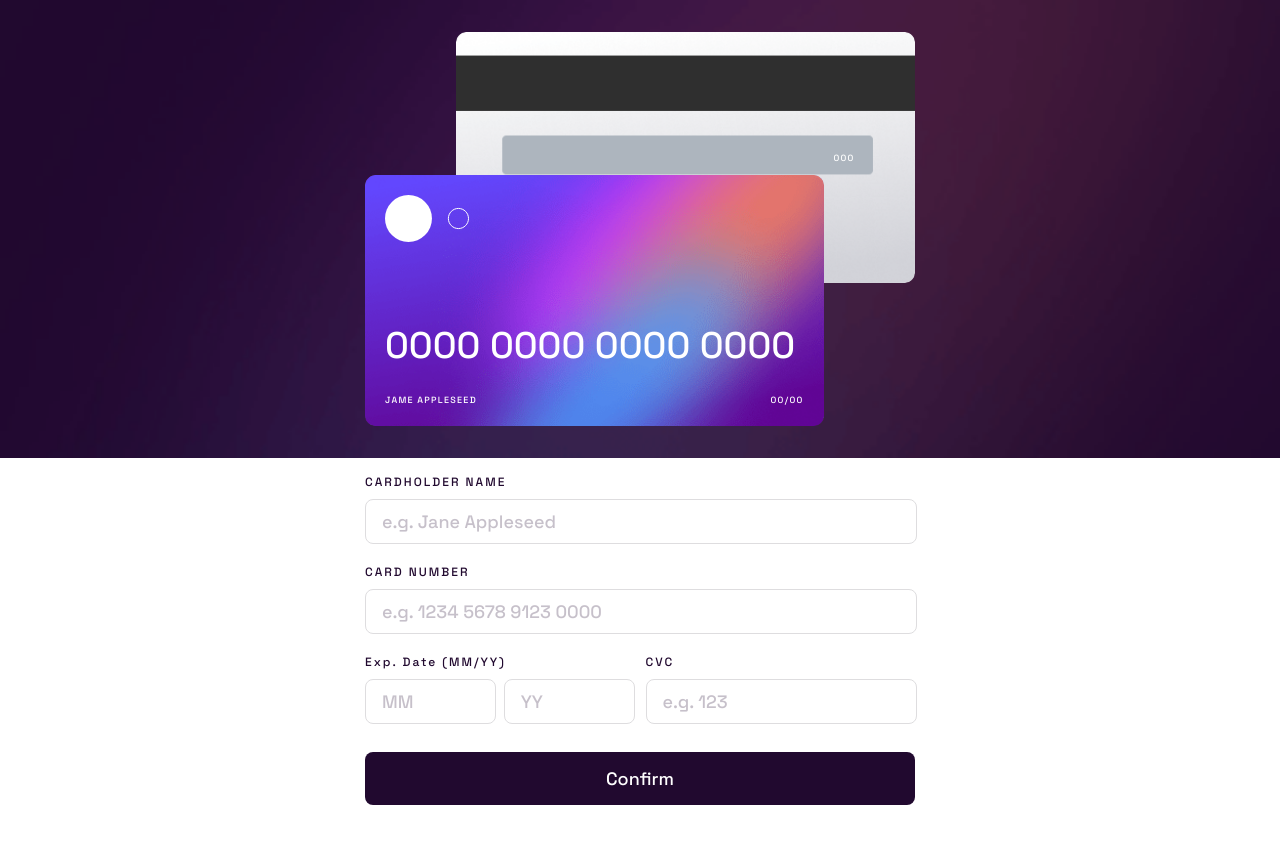
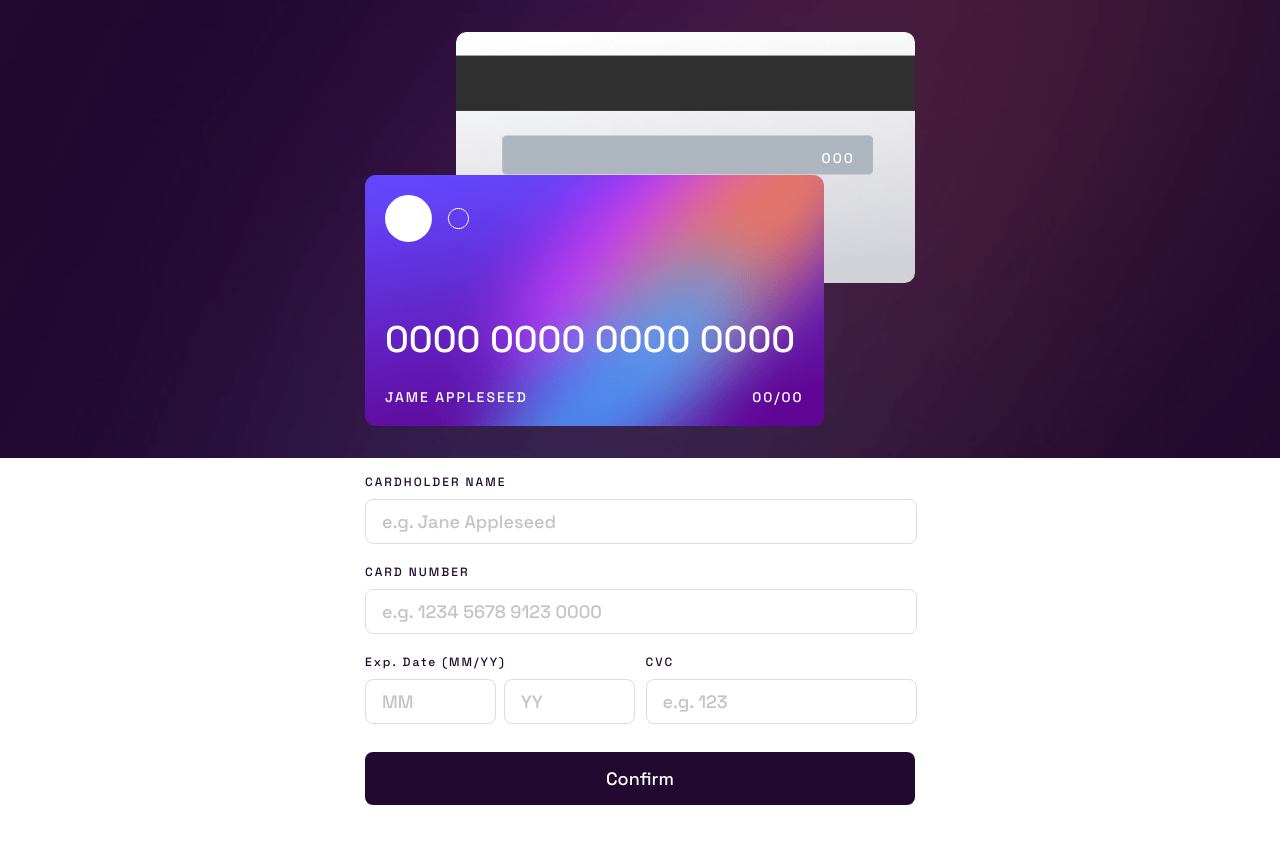
Before and after one commit to Orliland/interactive-card-details-form, a React (Vite) app: page / in a window 1280 px wide. Shown: the top 844 px of the page. Built offline with nearby package versions, Linux system fonts and the light colour scheme.

Commit message:
add styles for card in tablet view (text)

```diff
--- a/src/components/Card/card.css
+++ b/src/components/Card/card.css
@@ -105,3 +105,12 @@
   font: var(--body-s);
   letter-spacing: 0.129rem;
 }
+
+@media (min-width: 550px) {
+  .card__holder,
+  .card__date,
+  .card__cvc {
+    font: var(--body-l);
+    letter-spacing: 0.2rem;
+  }
+}
```
